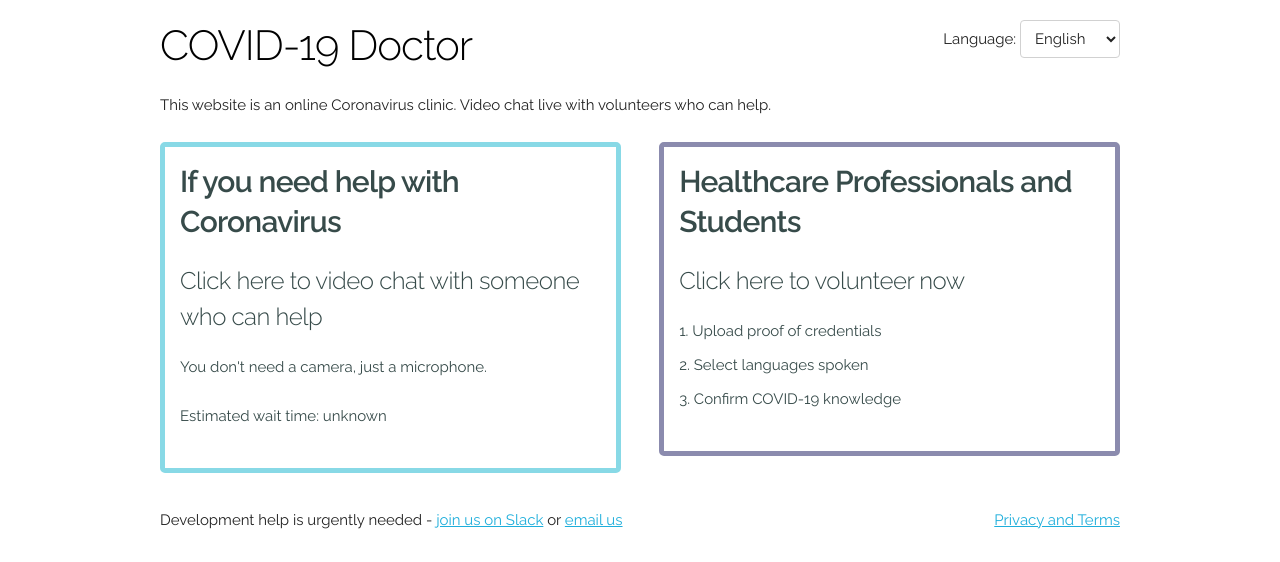
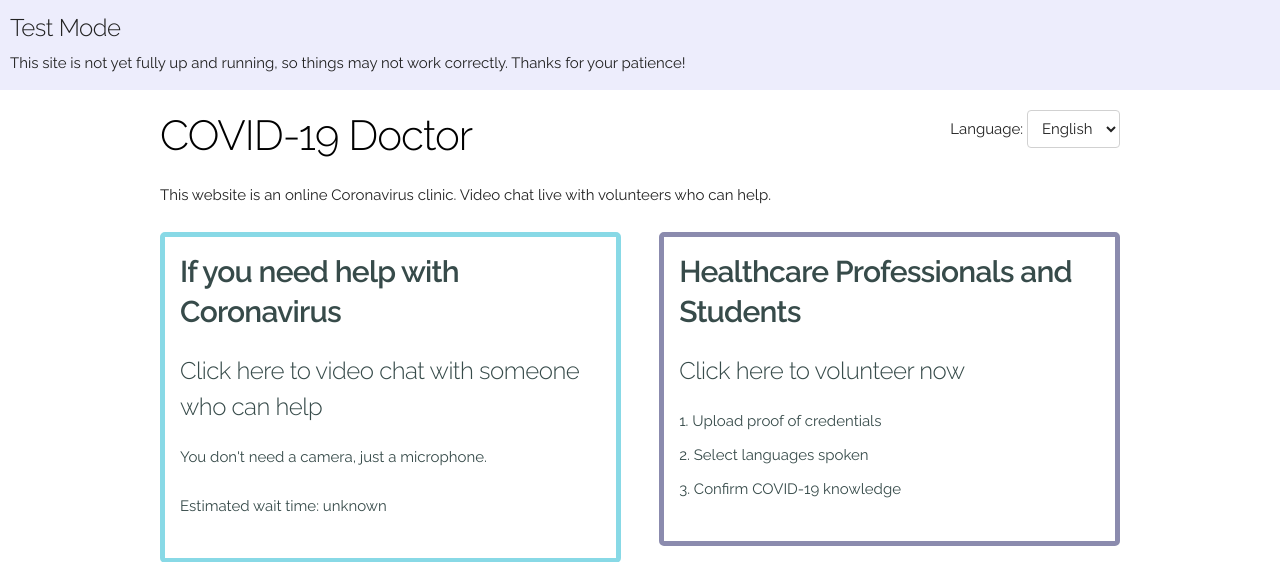
Before and after one commit to garrettlion/COVID-19-telehealth-clinic, a Django app: page /clinic/ in a window 1280 px wide. Shown: the top 562 px of the page. Run offline with Django 3.2, Linux system fonts and the light colour scheme; some libraries are stand-ins or nearby versions.

Commit message:
add 'Test Mode' banner

```diff
--- a/clinic/static/css/clinic.css
+++ b/clinic/static/css/clinic.css
@@ -79,3 +79,12 @@ ul.errorlist li {
 	display: inline-block;
 	padding: 2px 5px;
 }
+
+.banner {
+	padding: 10px;
+	background-color: #ededfc;
+}
+
+.banner h5, .banner p {
+	margin-bottom: 5px;
+}
--- a/clinic/templates/clinic/base.html
+++ b/clinic/templates/clinic/base.html
@@ -22,6 +22,11 @@
 </head>
 <body>
 
+<div class="banner">
+  <h5>Test Mode</h5>
+  <p>This site is not yet fully up and running, so things may not work correctly. Thanks for your patience!</p>
+</div>
+
 {% block content %}
 {% endblock %}
 
--- a/clinic/views.py
+++ b/clinic/views.py
@@ -52,13 +52,25 @@ def disclaimer(request):
 def consultation(request):
 	doctor_id = request.COOKIES.get('doctor_id')
 	if doctor_id:
-		return consultation_doctor(request, Doctor.objects.get(uuid=doctor_id))
+		try:
+			doctor = Doctor.objects.get(uuid=doctor_id)
+		except Doctor.DoesNotExist:
+			response = redirect('consultation')
+			response.delete_cookie('doctor_id')
+			return response
+		return consultation_doctor(request, doctor)
 
 	patient_id = request.COOKIES.get('patient_id')
 	if patient_id:
-		return consultation_patient(request, Patient.objects.get(uuid=patient_id))
-	else:
-		return redirect('disclaimer')
+		try:
+			patient = Patient.objects.get(uuid=patient_id)
+		except Patient.DoesNotExist:
+			response = redirect('consultation')
+			response.delete_cookie('patient_id')
+			return response
+		return consultation_patient(request, patient)
+
+	return redirect('disclaimer')
 
 def get_twilio_jwt(identity, room):
 	token = AccessToken(settings.TWILIO_ACCOUNT_SID, settings.TWILIO_API_KEY, settings.TWILIO_API_SECRET, identity=identity)
--- a/medicam/settings.py
+++ b/medicam/settings.py
@@ -123,7 +123,6 @@ USE_TZ = True
 
 LANGUAGES = [
   ('en', _('English')),
-  ('de', _('German')),
 ]
 
 
```
